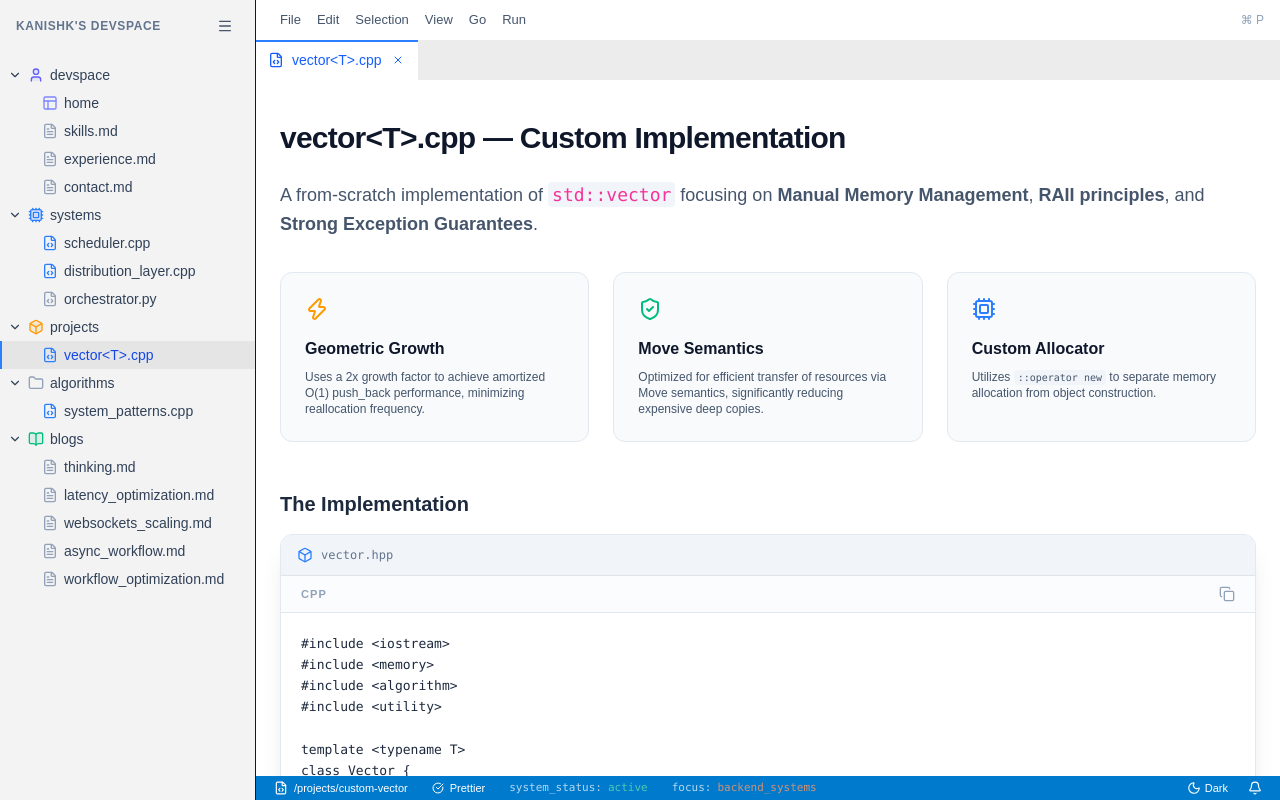
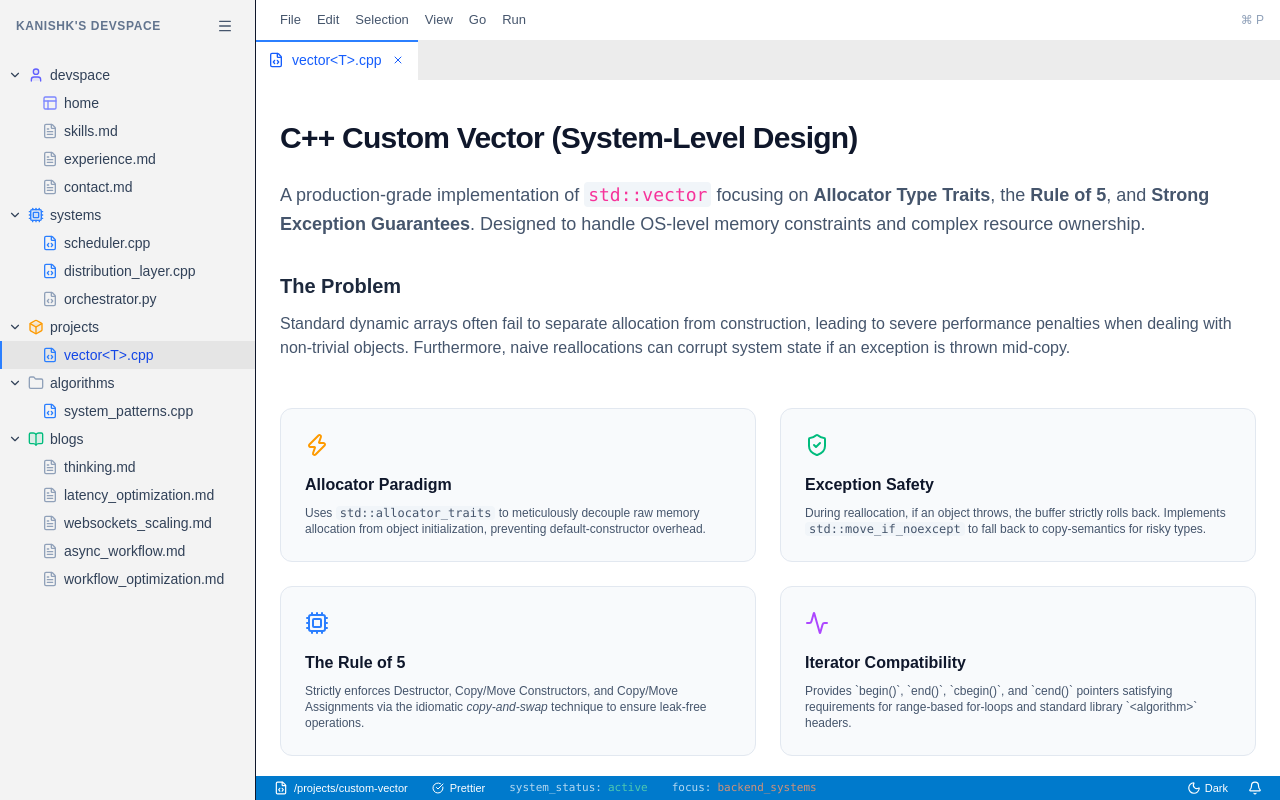
Before and after one commit to KanishkKa1/devspace, a Next.js app: page /projects/custom-vector in a window 1280 px wide. Built offline with nearby package versions, Linux system fonts and the light colour scheme.

Commit message:
feat implemented custom-vector

```diff
--- a/src/app/projects/custom-vector/page.tsx
+++ b/src/app/projects/custom-vector/page.tsx
@@ -1,5 +1,3 @@
-"use client";
-
 import { CodeBlock } from "@/components/ui/CodeBlock";
 import { ArrowRight, Activity, Zap, Cpu, ShieldCheck, Box } from "lucide-react";
 
@@ -8,88 +6,181 @@ export default function CustomVectorPage() {
 #include <memory>
 #include <algorithm>
 #include <utility>
+#include <stdexcept>
 
-template <typename T>
+template <typename T, typename Allocator = std::allocator<T>>
 class Vector {
 private:
-    T* data = nullptr;
-    size_t sz = 0;
-    size_t cap = 0;
+    T* data_ = nullptr;
+    size_t sz_ = 0;
+    size_t cap_ = 0;
+    Allocator alloc_;
+
+    using AllocTraits = std::allocator_traits<Allocator>;
 
     void reallocate(size_t new_cap) {
-        T* new_data = static_cast<T*>(::operator new(new_cap * sizeof(T)));
+        T* new_data = AllocTraits::allocate(alloc_, new_cap);
+        size_t constructed = 0;
 
-        for (size_t i = 0; i < sz; ++i) {
-            new(&new_data[i]) T(std::move_if_noexcept(data[i]));
+        try {
+            // Strong Exception Guarantee: Move if noexcept, else copy.
+            for (size_t i = 0; i < sz_; ++i) {
+                AllocTraits::construct(alloc_, &new_data[i], std::move_if_noexcept(data_[i]));
+                constructed++;
+            }
+        } catch (...) {
+            // Rollback on construction failure
+            for(size_t i = 0; i < constructed; ++i) {
+                AllocTraits::destroy(alloc_, &new_data[i]);
+            }
+            AllocTraits::deallocate(alloc_, new_data, new_cap);
+            throw;
         }
 
-        for (size_t i = 0; i < sz; ++i) {
-            data[i].~T();
+        // Destroy old data
+        for (size_t i = 0; i < sz_; ++i) {
+            AllocTraits::destroy(alloc_, &data_[i]);
         }
 
-        ::operator delete(data);
-        data = new_data;
-        cap = new_cap;
+        if (data_) {
+            AllocTraits::deallocate(alloc_, data_, cap_);
+        }
+
+        data_ = new_data;
+        cap_ = new_cap;
     }
 
 public:
-    Vector() = default;
+    // Iterator Interface Support
+    using iterator = T*;
+    using const_iterator = const T*;
+
+    iterator begin() { return data_; }
+    iterator end() { return data_ + sz_; }
+    const_iterator cbegin() const { return data_; }
+    const_iterator cend() const { return data_ + sz_; }
+
+    // --- Rule of 5 ---
+    Vector() noexcept = default;
+
+    // 1. Destructor
+    ~Vector() {
+        for (size_t i = 0; i < sz_; ++i) {
+            AllocTraits::destroy(alloc_, &data_[i]);
+        }
+        if (data_) AllocTraits::deallocate(alloc_, data_, cap_);
+    }
+
+    // 2. Copy Constructor
+    Vector(const Vector& other) : sz_(other.sz_), cap_(other.sz_) {
+        data_ = AllocTraits::allocate(alloc_, cap_);
+        for(size_t i = 0; i < sz_; ++i) {
+            AllocTraits::construct(alloc_, &data_[i], other.data_[i]);
+        }
+    }
+
+    // 3. Move Constructor
+    Vector(Vector&& other) noexcept : data_(other.data_), sz_(other.sz_), cap_(other.cap_) {
+        other.data_ = nullptr;
+        other.sz_ = 0;
+        other.cap_ = 0;
+    }
+
+    // 4. Copy Assignment
+    Vector& operator=(const Vector& other) {
+        if (this != &other) {
+            Vector temp(other); // Copy-and-swap idiom
+            std::swap(data_, temp.data_);
+            std::swap(sz_, temp.sz_);
+            std::swap(cap_, temp.cap_);
+        }
+        return *this;
+    }
+
+    // 5. Move Assignment
+    Vector& operator=(Vector&& other) noexcept {
+        if (this != &other) {
+            for (size_t i = 0; i < sz_; ++i) AllocTraits::destroy(alloc_, &data_[i]);
+            if (data_) AllocTraits::deallocate(alloc_, data_, cap_);
+
+            data_ = std::exchange(other.data_, nullptr);
+            sz_ = std::exchange(other.sz_, 0);
+            cap_ = std::exchange(other.cap_, 0);
+        }
+        return *this;
+    }
 
     void push_back(const T& value) {
-        if (sz >= cap) {
-            reallocate(cap == 0 ? 1 : cap * 2);
+        if (sz_ == cap_) {
+            reallocate(cap_ == 0 ? 1 : cap_ * 2);
         }
-        new(&data[sz]) T(value);
-        sz++;
+        AllocTraits::construct(alloc_, &data_[sz_], value);
+        sz_++;
     }
 
     void push_back(T&& value) {
-        if (sz >= cap) {
-            reallocate(cap == 0 ? 1 : cap * 2);
+        if (sz_ == cap_) {
+            reallocate(cap_ == 0 ? 1 : cap_ * 2);
         }
-        new(&data[sz]) T(std::move(value));
-        sz++;
+        AllocTraits::construct(alloc_, &data_[sz_], std::move(value));
+        sz_++;
     }
-
-    ~Vector() {
-        for (size_t i = 0; i < sz; ++i) {
-            data[i].~T();
-        }
-        ::operator delete(data);
-    }
-
-    size_t size() const { return sz; }
-    size_t capacity() const { return cap; }
-    T& operator[](size_t index) { return data[index]; }
 };`;
 
   return (
-    <div className="max-w-5xl mx-auto px-6 py-10 pb-20 animate-fade-in-up">
+    <div className="max-w-5xl mx-auto px-6 py-10 pb-20">
       <div className="flex flex-col sm:flex-row sm:items-center justify-between gap-4 mb-6">
         <h1 className="text-3xl font-bold tracking-tight text-slate-900 dark:text-white">
-          vector&lt;T&gt;.cpp — Custom Implementation
+          C++ Custom Vector (System-Level Design)
         </h1>
       </div>
 
       <p className="text-slate-600 dark:text-[#cccccc] mb-8 leading-relaxed text-lg">
-        A from-scratch implementation of <code className="bg-slate-100 dark:bg-[#333] px-1 py-0.5 rounded text-pink-500">std::vector</code> focusing on <strong>Manual Memory Management</strong>, <strong>RAII principles</strong>, and <strong>Strong Exception Guarantees</strong>.
+        A production-grade implementation of <code className="bg-slate-100 dark:bg-[#333] px-1 py-0.5 rounded text-pink-500">std::vector</code> focusing on <strong>Allocator Type Traits</strong>, the <strong>Rule of 5</strong>, and <strong>Strong Exception Guarantees</strong>. Designed to handle OS-level memory constraints and complex resource ownership.
       </p>
 
-      <div className="grid grid-cols-1 md:grid-cols-3 gap-6 mb-12">
-        <div className="p-6 rounded-xl bg-slate-50 dark:bg-neutral-900 border border-slate-200 dark:border-neutral-800">
+      <section className="mb-12">
+        <h2 className="text-xl font-semibold mb-3 text-slate-800 dark:text-slate-200">The Problem</h2>
+        <div className="prose dark:prose-invert max-w-none text-slate-600 dark:text-[#cccccc]">
+          <p>
+            Standard dynamic arrays often fail to separate allocation from construction, leading to severe performance penalties when dealing with non-trivial objects. Furthermore, naive reallocations can corrupt system state if an exception is thrown mid-copy.
+          </p>
+        </div>
+      </section>
+
+      <div className="grid grid-cols-1 md:grid-cols-2 gap-6 mb-12">
+
+        <div className="p-6 rounded-xl bg-slate-50 dark:bg-[#1a1a1a] border border-slate-200 dark:border-neutral-800">
           <Zap className="h-6 w-6 text-amber-500 mb-4" />
-          <h3 className="font-bold text-slate-900 dark:text-white mb-2">Geometric Growth</h3>
-          <p className="text-xs text-slate-600 dark:text-slate-400">Uses a 2x growth factor to achieve amortized O(1) push_back performance, minimizing reallocation frequency.</p>
+          <h3 className="font-bold text-slate-900 dark:text-white mb-2">Allocator Paradigm</h3>
+          <p className="text-xs text-slate-600 dark:text-slate-400">
+            Uses <code className="bg-slate-100 dark:bg-[#333] px-1 rounded">std::allocator_traits</code> to meticulously decouple raw memory allocation from object initialization, preventing default-constructor overhead.
+          </p>
         </div>
-        <div className="p-6 rounded-xl bg-slate-50 dark:bg-neutral-900 border border-slate-200 dark:border-neutral-800">
+
+        <div className="p-6 rounded-xl bg-slate-50 dark:bg-[#1a1a1a] border border-slate-200 dark:border-neutral-800">
           <ShieldCheck className="h-6 w-6 text-emerald-500 mb-4" />
-          <h3 className="font-bold text-slate-900 dark:text-white mb-2">Move Semantics</h3>
-          <p className="text-xs text-slate-600 dark:text-slate-400">Optimized for efficient transfer of resources via Move semantics, significantly reducing expensive deep copies.</p>
+          <h3 className="font-bold text-slate-900 dark:text-white mb-2">Exception Safety</h3>
+          <p className="text-xs text-slate-600 dark:text-slate-400">
+            During reallocation, if an object throws, the buffer strictly rolls back. Implements <code className="bg-slate-100 dark:bg-[#333] px-1 rounded">std::move_if_noexcept</code> to fall back to copy-semantics for risky types.
+          </p>
         </div>
-        <div className="p-6 rounded-xl bg-slate-50 dark:bg-neutral-900 border border-slate-200 dark:border-neutral-800">
+
+        <div className="p-6 rounded-xl bg-slate-50 dark:bg-[#1a1a1a] border border-slate-200 dark:border-neutral-800">
           <Cpu className="h-6 w-6 text-blue-500 mb-4" />
-          <h3 className="font-bold text-slate-900 dark:text-white mb-2">Custom Allocator</h3>
-          <p className="text-xs text-slate-600 dark:text-slate-400">Utilizes <code className="bg-slate-100 dark:bg-[#333] px-1 py-0.5 rounded text-[10px]">::operator new</code> to separate memory allocation from object construction.</p>
+          <h3 className="font-bold text-slate-900 dark:text-white mb-2">The Rule of 5</h3>
+          <p className="text-xs text-slate-600 dark:text-slate-400">
+            Strictly enforces Destructor, Copy/Move Constructors, and Copy/Move Assignments via the idiomatic <em>copy-and-swap</em> technique to ensure leak-free operations.
+          </p>
+        </div>
+
+        {/* C++ Iterators */}
+        <div className="p-6 rounded-xl bg-slate-50 dark:bg-[#1a1a1a] border border-slate-200 dark:border-neutral-800">
+          <Activity className="h-6 w-6 text-purple-500 mb-4" />
+          <h3 className="font-bold text-slate-900 dark:text-white mb-2">Iterator Compatibility</h3>
+          <p className="text-xs text-slate-600 dark:text-slate-400">
+            Provides `begin()`, `end()`, `cbegin()`, and `cend()` pointers satisfying requirements for range-based for-loops and standard library `&lt;algorithm&gt;` headers.
+          </p>
         </div>
       </div>
 
@@ -98,7 +189,7 @@ public:
         <div className="mb-8 shadow-xl rounded-xl overflow-hidden border border-slate-200 dark:border-slate-800">
           <div className="bg-slate-100 dark:bg-[#1e1e1e] px-4 py-3 border-b border-slate-200 dark:border-[#333333] flex items-center gap-2">
             <Box className="w-4 h-4 text-blue-500" />
-            <span className="text-xs font-mono text-slate-500 dark:text-slate-400">vector.hpp</span>
+            <span className="text-xs font-mono text-slate-500 dark:text-slate-400">vector_impl.hpp</span>
           </div>
           <div className="[&>div]:!rounded-none [&>div]:!border-none [&>div]:!m-0">
             <CodeBlock
@@ -109,15 +200,6 @@ public:
         </div>
       </section>
 
-      <section className="mb-12">
-        <h2 className="text-xl font-semibold mb-4 text-slate-800 dark:text-slate-200">Performance Considerations</h2>
-        <div className="prose dark:prose-invert max-w-none text-slate-600 dark:text-[#cccccc]">
-          <p>
-            One of the critical sections of a vector is the <strong>Reallocation Logic</strong>. When the capacity is reached, we must allocate a new chunk of memory and move the existing elements.
-            By using <code className="bg-slate-100 dark:bg-[#333] px-1 py-0.5 rounded">std::move_if_noexcept</code>, I ensure that if the move constructor might throw, we fallback to a copy to maintain the <strong>Strong Exception Guarantee</strong> (the original vector remains unchanged if reallocation fails).
-          </p>
-        </div>
-      </section>
     </div>
   );
 }
```
